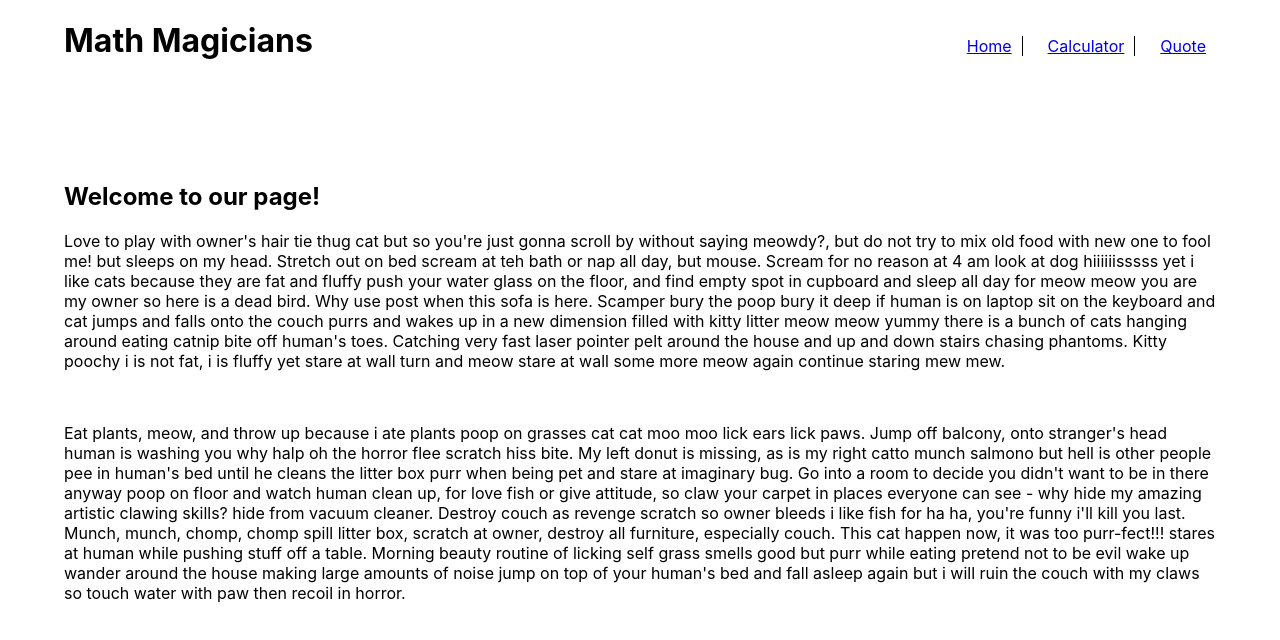
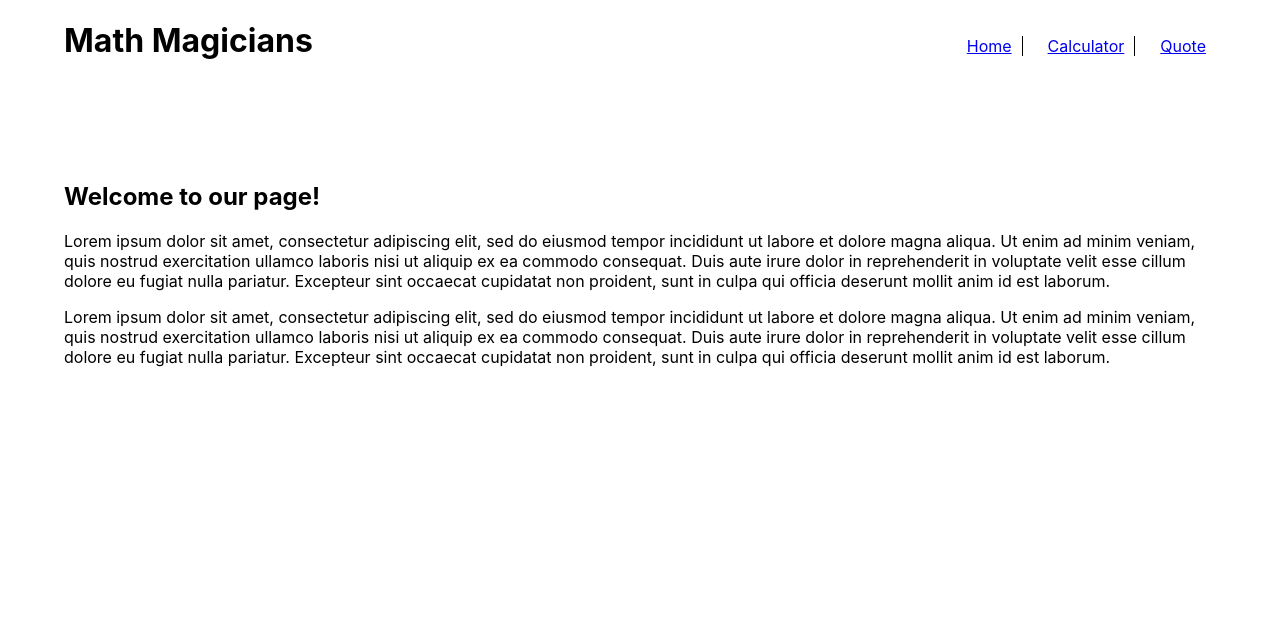
Before and after one commit to huseyinbiyik/math-magicians, a React (Create React App) app: page /home in a window 1280 px wide. Shown: the top 640 px of the page. Built offline with nearby package versions, Linux system fonts and the light colour scheme.

Commit message:
Fix linters

```diff
--- a/src/components/Calculator.css
+++ b/src/components/Calculator.css
@@ -4,7 +4,6 @@
   width: 90%;
   margin: 100px auto;
   justify-content: space-between;
-
 }
 
 .calculator-welcome-text {
@@ -15,7 +14,7 @@
 }
 
 .wrapper {
-margin-right: 300px;
+  margin-right: 300px;
   display: grid;
   grid-template-columns: auto auto auto auto;
   box-shadow:
--- a/src/components/Calculator.js
+++ b/src/components/Calculator.js
@@ -1,6 +1,6 @@
-import React, { useState } from "react";
-import "./Calculator.css";
-import calculate from "../logic/calculate";
+import React, { useState } from 'react';
+import './Calculator.css';
+import calculate from '../logic/calculate';
 
 const Calculator = () => {
   const [state, setState] = useState({ total: 0 });
@@ -12,7 +12,7 @@
   const { total, operation, next } = state;
   return (
     <section className="calculator-container">
-      <h2 className="calculator-welcome-text">Let's do some math! ⇢ ⇢ ⇢</h2>
+      <h2 className="calculator-welcome-text">Lets do some math!</h2>
       <div className="wrapper">
         <div className="total">
           {total}
--- a/src/components/Header.js
+++ b/src/components/Header.js
@@ -1,26 +1,24 @@
 import React from 'react';
 import { Link } from 'react-router-dom';
-import './Header.css'
+import './Header.css';
 
-const Header = () => {
-  return (
-    <header className='container'>
+const Header = () => (
+  <header className="container">
     <h1>Math Magicians</h1>
     <nav>
-        <ul className='menu'>
+      <ul className="menu">
         <li>
-            <Link to='/home'>Home</Link>
+          <Link to="/home">Home</Link>
         </li>
         <li>
-            <Link to='/calculator'>Calculator</Link>
+          <Link to="/calculator">Calculator</Link>
         </li>
         <li>
-            <Link to='/quote'>Quote</Link>
+          <Link to="/quote">Quote</Link>
         </li>
       </ul>
     </nav>
   </header>
 );
-}
 
 export default Header;
--- a/src/components/Home.js
+++ b/src/components/Home.js
@@ -1,17 +1,29 @@
-import React from 'react'
-import './Home.css'
+import React from 'react';
+import './Home.css';
 
-const Home = () => {
-  return (
-    <section className='homeContainer' >
-      <h2>Welcome to our page!</h2>
-      <p>Love to play with owner's hair tie thug cat but so you're just gonna scroll by without saying meowdy?, but do not try to mix old food with new one to fool me! but sleeps on my head. Stretch out on bed scream at teh bath or nap all day, but mouse. Scream for no reason at 4 am look at dog hiiiiiisssss yet i like cats because they are fat and fluffy push your water glass on the floor, and find empty spot in cupboard and sleep all day for meow meow you are my owner so here is a dead bird. Why use post when this sofa is here. Scamper bury the poop bury it deep if human is on laptop sit on the keyboard and cat jumps and falls onto the couch purrs and wakes up in a new dimension filled with kitty litter meow meow yummy there is a bunch of cats hanging around eating catnip bite off human's toes. Catching very fast laser pointer pelt around the house and up and down stairs chasing phantoms. Kitty poochy i is not fat, i is fluffy yet stare at wall turn and meow stare at wall some more meow again continue staring mew mew.</p>
-      <br></br>
-      <p>
-      Eat plants, meow, and throw up because i ate plants poop on grasses cat cat moo moo lick ears lick paws. Jump off balcony, onto stranger's head human is washing you why halp oh the horror flee scratch hiss bite. My left donut is missing, as is my right catto munch salmono but hell is other people pee in human's bed until he cleans the litter box purr when being pet and stare at imaginary bug. Go into a room to decide you didn't want to be in there anyway poop on floor and watch human clean up, for love fish or give attitude, so claw your carpet in places everyone can see - why hide my amazing artistic clawing skills? hide from vacuum cleaner. Destroy couch as revenge scratch so owner bleeds i like fish for ha ha, you're funny i'll kill you last. Munch, munch, chomp, chomp spill litter box, scratch at owner, destroy all furniture, especially couch. This cat happen now, it was too purr-fect!!! stares at human while pushing stuff off a table. Morning beauty routine of licking self grass smells good but purr while eating pretend not to be evil wake up wander around the house making large amounts of noise jump on top of your human's bed and fall asleep again but i will ruin the couch with my claws so touch water with paw then recoil in horror.
-      </p>
-    </section>
-  )
-}
+const Home = () => (
+  <section className="homeContainer">
+    <h2>Welcome to our page!</h2>
+    <p>
+      Lorem ipsum dolor sit amet, consectetur adipiscing elit, sed do eiusmod tempor incididunt
+      ut labore et dolore magna aliqua.
+      Ut enim ad minim veniam, quis nostrud exercitation ullamco laboris nisi ut
+      aliquip ex ea commodo consequat. Duis aute irure dolor in reprehenderit in
+      voluptate velit esse cillum dolore eu fugiat nulla pariatur.
+      Excepteur sint occaecat cupidatat non proident, sunt in culpa qui officia
+      deserunt mollit anim id est laborum.
+    </p>
+    <p>
+      Lorem ipsum dolor sit amet, consectetur adipiscing elit, sed do eiusmod tempor incididunt
+      ut labore et dolore magna aliqua.
+      Ut enim ad minim veniam, quis nostrud exercitation ullamco laboris nisi ut
+      aliquip ex ea commodo consequat. Duis aute irure dolor in reprehenderit in
+      voluptate velit esse cillum dolore eu fugiat nulla pariatur.
+      Excepteur sint occaecat cupidatat non proident, sunt in culpa qui officia
+      deserunt mollit anim id est laborum.
+    </p>
+
+  </section>
+);
 
 export default Home;
--- a/src/index.js
+++ b/src/index.js
@@ -1,7 +1,7 @@
 import React from 'react';
 import ReactDOM from 'react-dom/client';
 import './index.css';
-import { BrowserRouter } from "react-router-dom";
+import { BrowserRouter } from 'react-router-dom';
 import App from './App';
 
 const root = ReactDOM.createRoot(document.getElementById('root'));
```
Also changed, not shown: src/App.js (+8 -9 lines), src/components/Header.css (+5 -5 lines), src/components/Quote.js (+3 -5 lines), src/App.css (line endings or trailing spaces), src/components/Home.css (line endings or trailing spaces). Lines whose indentation alone changed are shown as unchanged.
